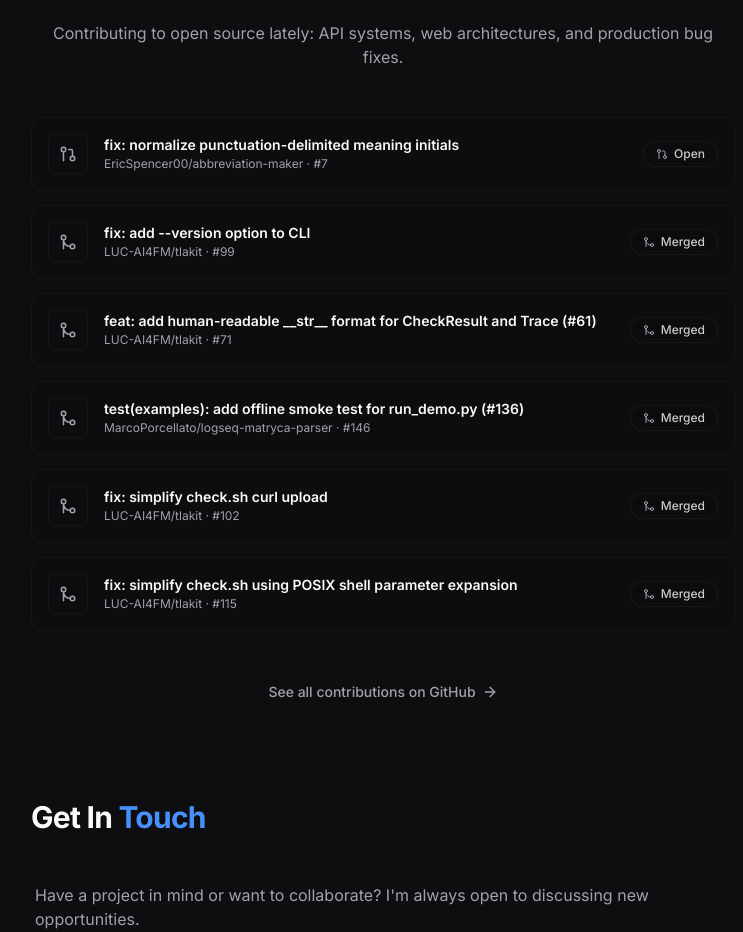
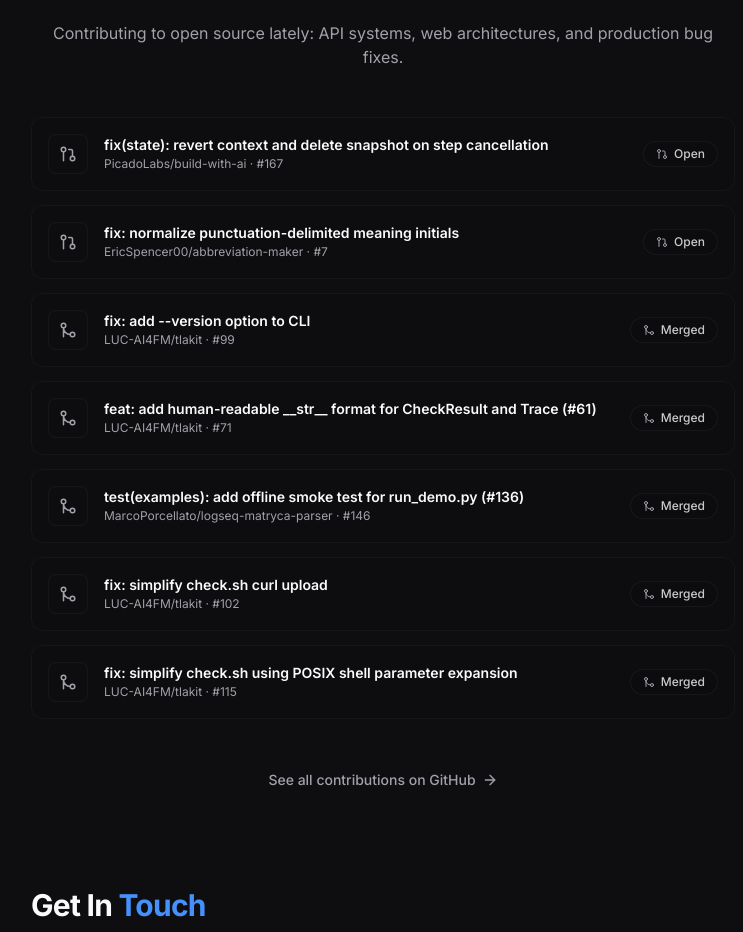
Before and after one commit to aviraltrip/portfolio, a React (Vite) app: page / in a window 1280 px wide. Shown: the part 2460-3392 px from the top of the page, without its empty margins (257-1000 px from the left). Built offline with nearby package versions, Linux system fonts and the light colour scheme; the HTML template or start-up script is replaced by a standard one.

Commit message:
Add new contribution entry for PicadoLabs/build-with-ai pull request

```diff
--- a/src/components/OpenSourceSection.jsx
+++ b/src/components/OpenSourceSection.jsx
@@ -1,6 +1,13 @@
 import { GitPullRequest, GitMerge, ArrowRight } from "lucide-react";
 
 const contributions = [
+  {
+    title: "fix(state): revert context and delete snapshot on step cancellation",
+    repo: "PicadoLabs/build-with-ai",
+    number: 167,
+    status: "open",
+    url: "https://github.com/PicadoLabs/build-with-ai/pull/167"
+  },
   {
     title: "fix: normalize punctuation-delimited meaning initials",
     repo: "EricSpencer00/abbreviation-maker",
```
